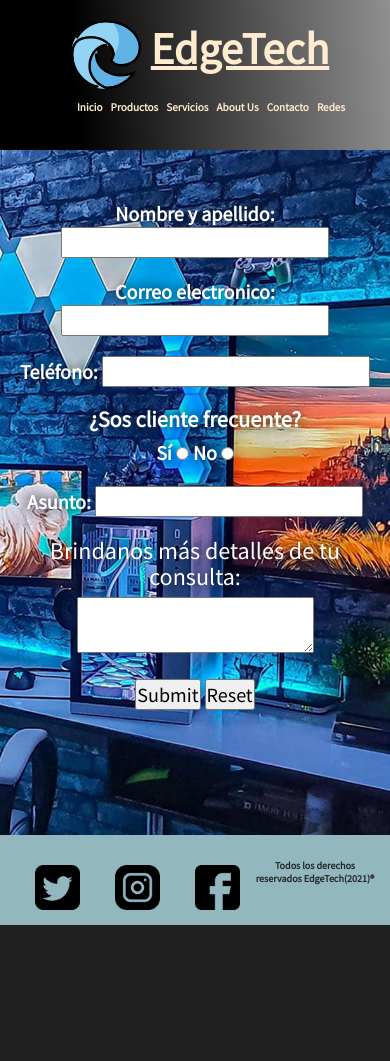
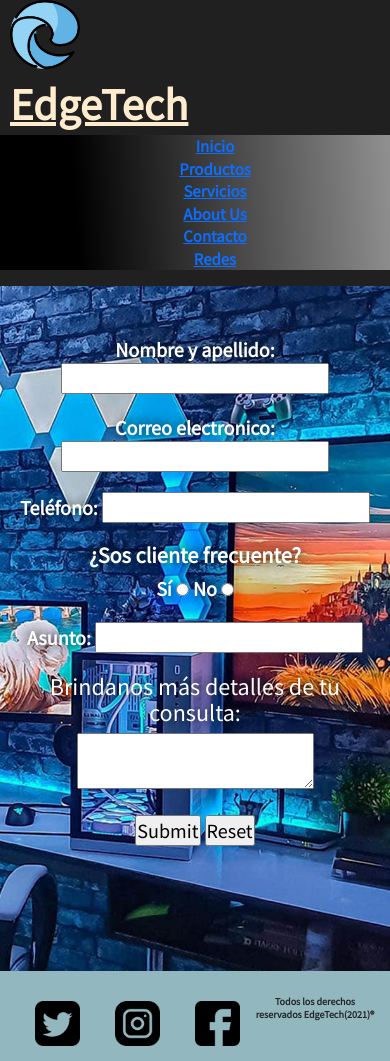
Before and after one commit to NicoCianni/edgetech, a website: page pages/contacto.html in a window 390 px wide. Before the commit the page ends 925 px from the top, so only its background shows below. Drawn offline with nearby package versions, Linux system fonts and the light colour scheme.

Commit message:
bgr-menu

```diff
--- a/css/style.css
+++ b/css/style.css
@@ -9,33 +9,28 @@
 }
 
 /*--------------HEADER-----------*/
-
-header{
+header nav{
     width: 100%;
-    background: #909090;
     background: linear-gradient(184deg,#909090 0%, #000000 80%);
     background: -webkit-linear-gradient(184deg,#909090 0%, #000000 80%);
     background: -moz-linear-gradient(184deg,#909090 0%, #000000 80%);
-    padding: 20px 15px 20px 15px;
-    display: flex;
-    justify-content: space-between;
-    align-items: flex-end;
 }
 
-header div{
-    display: flex;
-    justify-content: left;
-    align-items: flex-end;
+.navbar-brand{
+    font-size: 60px;
+    font-family: 'Noto Sans JP', sans-serif;
+    font-weight: 700;
 }
 
 .logo{
-    padding-left: 15px;
+    padding-left: 10px;
     width: 120px;
 }
 
 .carrito{
     width: 60px;
     padding-right: 20px;
+    display: flex;
 }
 
 header h1{
@@ -49,20 +44,14 @@ header h1{
 
 header nav ul{
     list-style: none;
-    display: flex;
 }
 
 header nav ul li{
-    font-size: 18px;
+    font-size: 17px;
     font-family: 'Noto Sans JP', sans-serif;
     font-weight: bolder;
+    color: blanchedalmond;
     margin-left: 25px;
-}
-
-
-header nav ul li a{
-    color: blanchedalmond;
-    text-decoration: none;
 }
 
 header nav ul li:hover{
@@ -71,11 +60,6 @@ header nav ul li:hover{
     -webkit-transform: scale(1.2) skew(-1deg);
     -moz-transform: scale(1.2) skew(-1deg);
 }
-
-header nav ul li a:hover{
-    color: rgb(12, 183, 206);
-}
-
 
 /*---------------MAIN--------------*/
 
@@ -912,16 +896,8 @@ footer p{
 
 @media screen and (max-width:890px) {
 
-    header{
-        flex-direction: column;
-        justify-content: center;
-        align-items: center;
-    }
-
-    header h1{
-        padding-left: 10px;
-        font-size: 40px;
-        padding-bottom: 20px;
+    .navbar-brand{
+        font-size: 50px;
     }
 
     .logo{
@@ -1046,6 +1022,10 @@ footer p{
 }
 
 @media screen and (max-width:750px) {
+    .navbar-brand{
+        font-size: 40px;
+    }
+
     .intro-productos{
         font-size: 40px;
     }
@@ -1207,9 +1187,8 @@ footer p{
         padding-right: 10px;
     }
 
-    header h1{
-        padding-left: 10px;
-        font-size: 40px;
+    .navbar-brand{
+        font-size: 35px;
     }
 
     header nav ul li{
@@ -1319,7 +1298,8 @@ footer p{
     }
 
     header nav ul li{
-        font-size: 10px;
+        text-align: center;
+        font-size: 15px;
         margin-left: 5px;
         padding-left: 3px;
     }
```
Also changed, not shown: index.html (+49 -12 lines).
